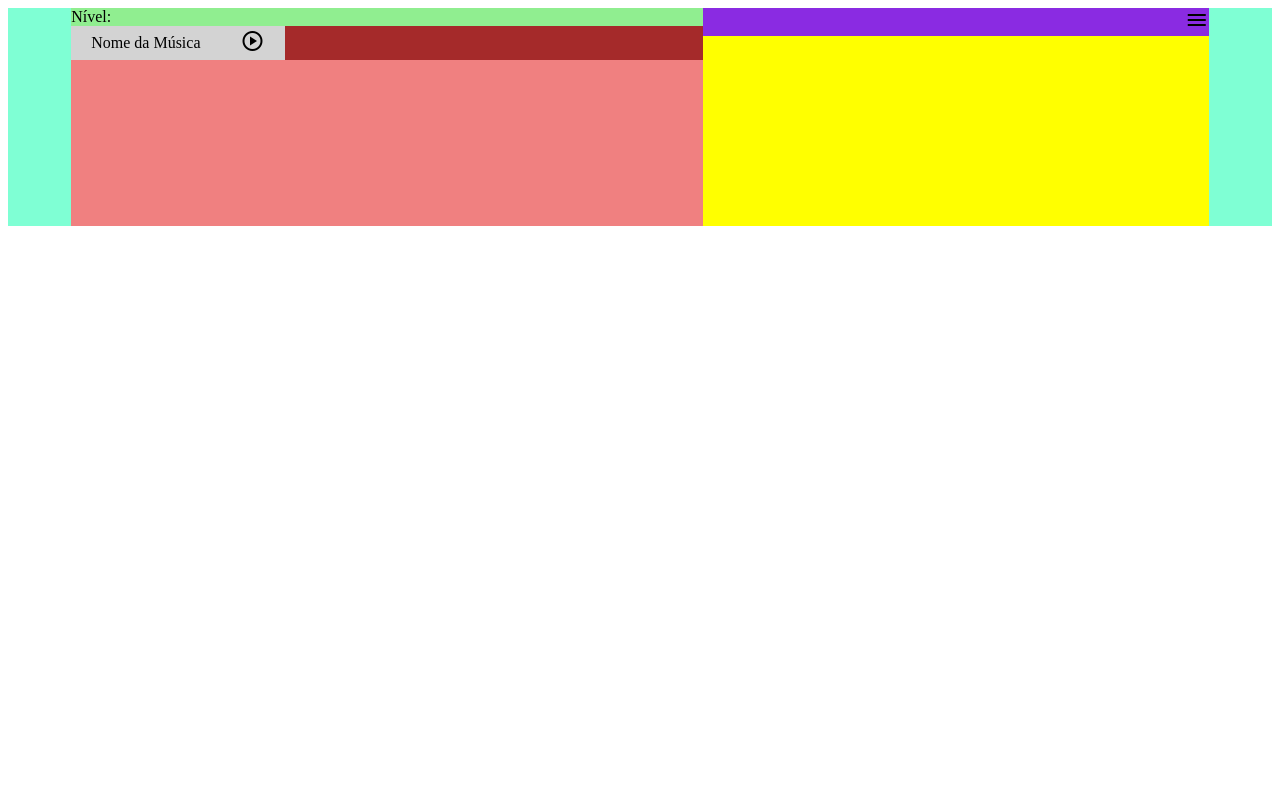
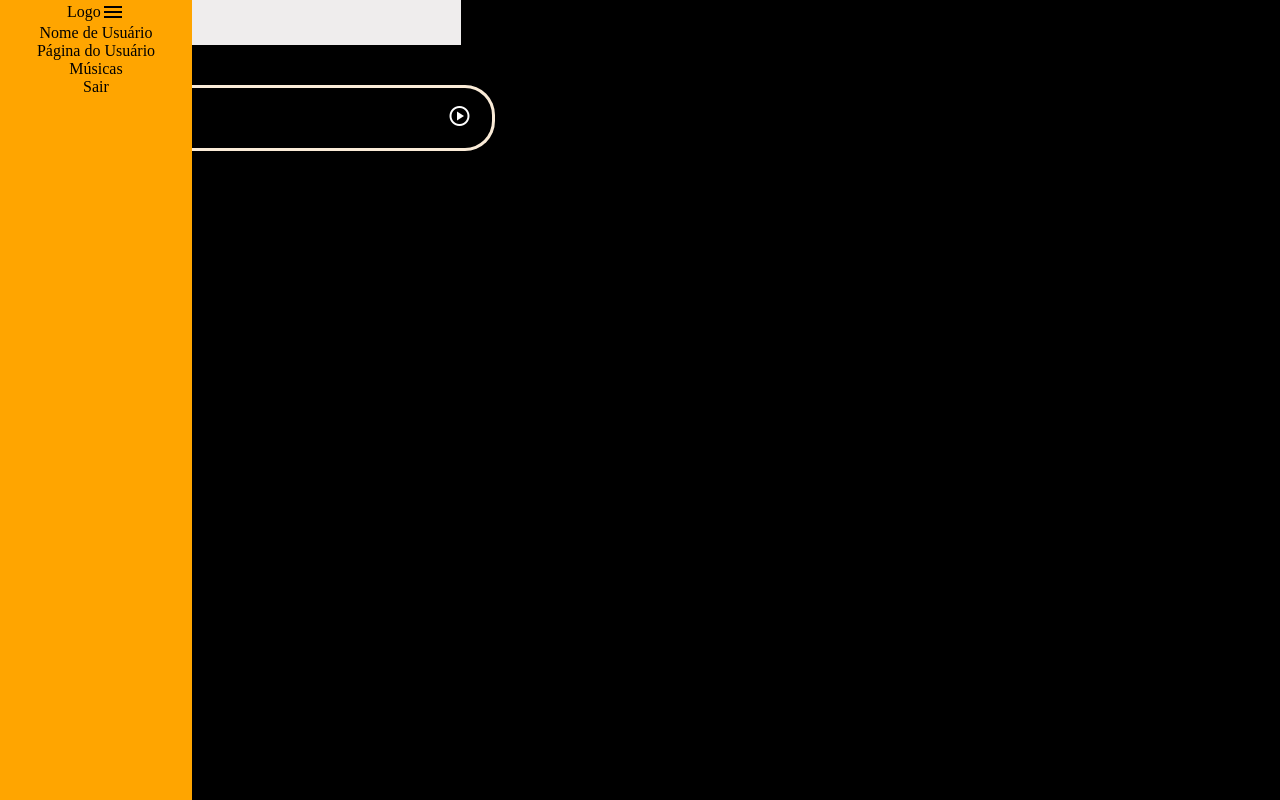
Before and after one commit to Daniel-Oliveira-Dev/SingSpeak-IFSul, a website: page main.html in a window 1280 px wide. Both pictures are taken after a click on the element "menu". Drawn offline with nearby package versions, Linux system fonts and the light colour scheme; no server answers.

Commit message:
EstiloEDeepgram - 081123
Instalado Deepgram SDK
Estilizado página de músicas

```diff
--- a/main.html
+++ b/main.html
@@ -13,21 +13,19 @@
     <div class="mainDiv">
         <div class="leftSide">
             <div class="userInfo" id="userInfo" data-idnivel="">
+                <div class="sideBarButton sideOption">
+                    <span class="material-symbols-outlined">menu</span>
+                </div>
                 <div class="userlevel"> Nível: </div>
             </div>
             <div class="musicList" id="musicList">
                 <div class="musicModel" id="musicModel" data-artist="" data-idnivel="" data-cover="" data-idMusica="">
                     <div class="musicName" id="musicName"> Nome da Música </div>
-                    <div class="playButton"> <span class="material-symbols-outlined">play_circle</span> </div>
+                    <div class="playButtonArea"> <span class="material-symbols-outlined playButton">play_circle</span> </div>
                 </div>
             </div>
         </div>
         <div class="rightSide">
-            <div class="closedSideBar">
-                <div class="sideBarButton sideOption">
-                    <span class="material-symbols-outlined">menu</span>
-                </div>
-            </div>
             <div class="selectedMusicInfo" data-idMusica="">
                 <div class="selectMusicCover"> <img class="selectMusicCoverImage" src="assets/logotipo.png" alt="Logotipo do SingSpeak" class="logoimage"> </div>
                 <div class="musicInfo">
--- a/styles/main.css
+++ b/styles/main.css
@@ -1,11 +1,40 @@
+/* === Parte Principal === */
+
+html, body {
+    margin: 0;
+    padding: 0;
+    height: 100%;
+}
+
 .mainDiv {
-    background-color: aquamarine;
+    background-color: rgb(0, 0, 0);
     height: 100%;
+    width: 100%;
     display: flex;
     flex-direction: row;
+    justify-content: flex-start;
     align-items: stretch;
-    justify-content: center;
+    flex-wrap: nowrap;
 }
+
+.leftSide {
+    background-color: hsl(0deg 0% 0%);
+    width: 60%;
+    display: flex;
+    flex-direction: column;
+    justify-content: flex-start;
+    align-items: flex-start;
+}
+
+.rightSide {
+    display: flex;
+    background-color: hsl(0deg 0% 0%);
+    width: 40%;
+    flex-direction: column;
+    align-items: center;
+}
+
+/* === Sidebar === */
 
 .closedSideBar {
     background-color: blueviolet;
@@ -24,7 +53,7 @@
     background-color: orange;
     position: fixed;
     top: 0;
-    right: 0;
+    left: 0;
     width: 15%;
     height: 100%;
     flex-direction: column;
@@ -46,86 +75,152 @@ justify-content: space-between;
     visibility: visible;
 }
 
-.leftSide {
-    background-color:lightcoral;
-    width: 50%;
+/* === Lado Esquerdo === */
+
+/* Info do User */
+.userInfo {
+    background-color: hsl(0deg 5.88% 93.33%);
+    display: flex;
+    flex-direction: row;
+    align-items: center;
+    justify-content: flex-start;
+    flex-wrap: nowrap;
+    width: 60%;
+    height: 45px;
+    font-size: larger;
+    margin: 0 0 30px 0;
 }
 
-.userInfo {
-    background-color: lightgreen;
-}
-
-.musicList {
-
-background-color: brown;
+.sideBarButton {
 
 display: flex;
 
-flex-direction: column;
+align-items: center;
 
-align-items: flex-start;
+flex-direction: row;
+}
 
-justify-content: center;
+.userlevel {
+
+}
+
+/* Lista de Musicas */
+
+.musicList {
+    background-color: hsl(0deg 0% 0%);
+    display: flex;
+    flex-direction: column;
+    align-items: flex-start;
+    justify-content: center;
+    width: 80%;
 }
 
 .musicModel {
 
-background-color: lightgray;
+background-color: black;
+
+color: white;
 
 display: flex;
 
 flex-direction: row;
 
-align-content: center;
-
 align-items: center;
 
 justify-content: space-between;
+
+width: 80%;
+
+margin: 10px 0;
+
+height: 60px;
+
+border: 3px solid antiquewhite;
+
+border-radius: 30px;
+
+border-left: none;
+
+border-top-left-radius: 0;
+
+border-bottom-left-radius: 0;
 }
 
-.unavailableMusic {
-    color: red;
-    background-color: lightpink;
+.musicModel:hover {
+    width: 100%;
+    color: black;
+    background-color: white;
+    border-color: black;
 }
+
+/* Partes da Lista */
 
 .musicName {
 
 margin: 3px 20px;
+
+font-size: larger;
+
+width: 100%;
+
+height: 100%;
+
+display: flex;
+
+align-items: center;
+
+justify-content: flex-start;
 }
 .musicName:hover {
     cursor: pointer;
 }
 
+.playButtonArea {
+    margin: 3px 20px;
+}
+
 .playButton {
+    font-size: larger;
+    font-weight: 900;
+}
 
-margin: 3px 20px;
-}
 .playButton:hover {
     cursor: pointer;
 }
 
-.rightSide {
-    display: flex;
-    background-color: yellow;
-    width: 40%;
-    flex-direction: column;
-    align-items: center;
+/* Indisponivel */
+
+.unavailableMusic {
+    color: white(255, 255, 255);
+    border-color: rgb(129, 4, 4);
+    color: rgb(129, 4, 4);
+
 }
+
+.unavailableMusic:hover {
+    cursor: not-allowed;
+    background-color: rgb(129, 4, 4);
+    cursor: not-allowed;
+}
+
+/* === Lado Direito === */
 
 .selectedMusicInfo{
     visibility: hidden;
     display: flex;
     flex-direction: column;
     align-items: center;
+    padding: 50px 0;
 }
 
 .selectMusicCover {
-
 }
 
 .selectMusicCoverImage{
-    width: 150px;
-    height: 150px;
+    width: 225px;
+    height: 225px;
+    object-fit: contain;
+    border-radius: 100%;
 }
 
 .musicInfo {
@@ -135,10 +230,27 @@ display: flex;
 flex-direction: column;
 
 align-items: center;
+
+color: white;
+
+background-color: hsl(0deg 0% 23.14%);
+
+height: 90px;
+
+width: 100%;
+
+margin: 40px 0;
+
+justify-content: space-evenly;
+
+border-radius: 35px;
 }
 
 .musicArtist {
 
+font-size: x-large;
+
+font-weight: bolder;
 }
 
 .userMaxPoints {
--- a/styles/musicmain.css
+++ b/styles/musicmain.css
@@ -1,62 +1,35 @@
-.mainDiv {
+/* === Parte Principal === */
 
-    display: flex;
-
-    flex-direction: row;
-
-    justify-content: center;
+html, body {
+    margin: 0;
+    padding: 0;
+    height: 100%;
 }
 
-    .closedSideBar {
-        background-color: blueviolet;
+.mainDiv {
+    background-color: rgb(0, 0, 0);
+    height: 100%;
+    width: 100%;
     display: flex;
-        justify-content: flex-end;
-        width: 100%;
-    }
-
-    .sideOption:hover {
-        cursor: pointer;
-    }
-
-    .sideBar {
-        display: flex;
-        visibility: hidden;
-        background-color: orange;
-        position: fixed;
-        top: 0;
-        right: 0;
-        width: 15%;
-        height: 100%;
-        flex-direction: column;
-        align-items: center;
-    }
-
-    .topSideBar {
-
-    display: flex;
-
-    align-items: center;
-
     flex-direction: row;
-
-    justify-content: space-between;
-    }
-
-    .open {
-        visibility: visible;
+    justify-content: flex-start;
+    align-items: stretch;
+    flex-wrap: nowrap;
 }
 
     .leftDiv {
 
-    width: 30%;
+width: 40%;
 
 display: flex;
 
 flex-direction: column;
 
-    align-content: center;
+align-items: center;
 
-    align-items: center;
+background-color: darkslategray;
+
+margin: 10px 25px;
     }
 
     .rightDiv {
@@ -71,8 +44,7 @@ align-items: center;
     }
 
     .musicCover > img {
-        width: 150px;
-        height: 150px;
+        width: 100%;
     }
 
     .ranking {
@@ -85,6 +57,7 @@ flex-wrap: nowrap;
 
 align-items: center;
 
+margin: 0 10%;
 }
 
     .posicaoRanking {
@@ -99,18 +72,20 @@ align-items: center;
 
 padding: 3px 0px;
 
-border-bottom: solid;
-
-border-bottom-width: 1px;
-
 width: 100%;
-
 }
 
     .posicaoUsername {
+
+text-align: center;
+
+
+
+border-bottom: 1px solid;
 
 }
 
     .posicaoPontuacao {
 
+text-align: center;
     }
```
Also changed, not shown: musicPages/musicMainPage.html (+0 -27 lines), package.json (added, +22 -0 lines), recording/index.js (added, +23 -0 lines), 3 other files. Lines whose indentation alone changed are shown as unchanged.
